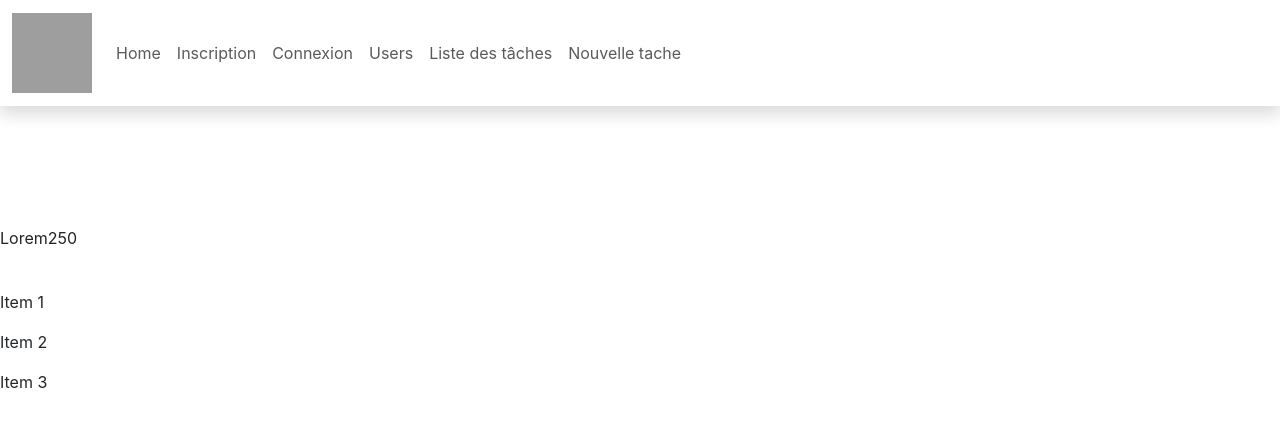
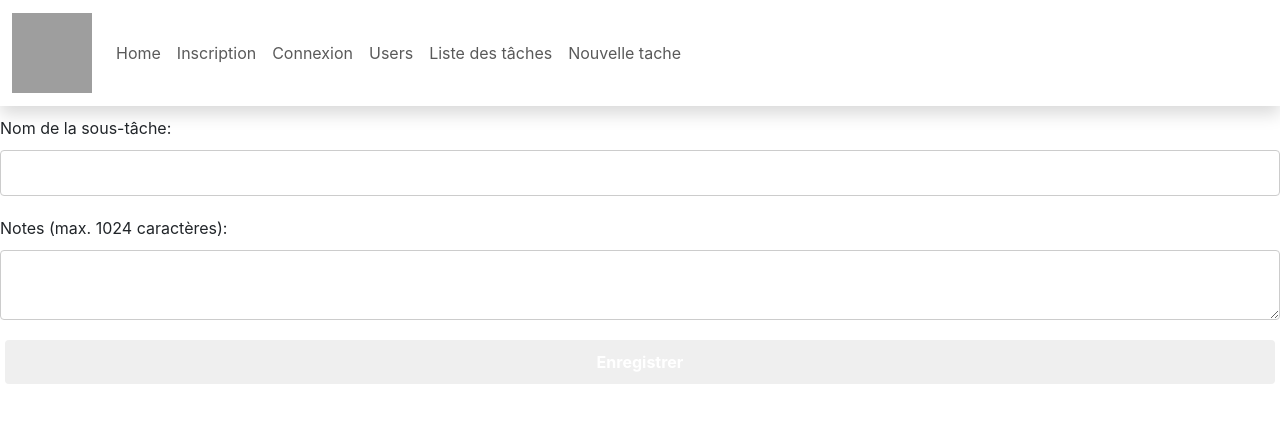
Before and after one commit to HeyTiainnes/tkc, a React (Create React App) app: page /NewCheckList in a window 1280 px wide. Shown: the top 426 px of the page. Built offline with nearby package versions, Linux system fonts and the light colour scheme; grey boxes are pictures that could not be loaded.

Commit message:
new CLI ss tskID

```diff
--- a/src/pages/NewCheckList.tsx
+++ b/src/pages/NewCheckList.tsx
@@ -1,22 +1,54 @@
-import React from "react";
+import React, { useState } from "react";
+import axios from "axios";
 
-const CheckList = () => {
-    const checkListItems = ["Item 1", "Item 2", "Item 3"];
+const NewCheckList = () => {
+    const [name, setName] = useState("");
+    const [notes, setNotes] = useState("");
+
+    const handleSubmit = async (e: React.FormEvent) => {
+        e.preventDefault();
+
+        try {
+            // Envoyer les données à la base de données via Axios
+            const response = await axios.post("http://localhost:3000/checkListItems", {
+                name,
+                notes,
+            });
+
+            // Réinitialiser les champs du formulaire après l'enregistrement réussi
+            setName("");
+            setNotes("");
+
+            // Traiter la réponse ou effectuer d'autres actions nécessaires
+            console.log(response.data);
+        } catch (error) {
+            // Gérer les erreurs de manière appropriée
+            console.error(error);
+        }
+    };
 
     return (
         <div>
-            <br />
-            <br />
-            <br />
-            <br />
-            <br />
-            <p>Lorem250</p>
-            <br />
-            {checkListItems.map((item, index) => (
-                <p key={index}>{item}</p>
-            ))}
+            <form onSubmit={handleSubmit}>
+                <label htmlFor="name">Nom de la sous-tâche:</label>
+                <input
+                    type="text"
+                    id="name"
+                    value={name}
+                    onChange={(e) => setName(e.target.value)}
+                />
+
+                <label htmlFor="notes">Notes (max. 1024 caractères):</label>
+                <textarea
+                    id="notes"
+                    value={notes}
+                    onChange={(e) => setNotes(e.target.value)}
+                />
+
+                <button type="submit">Enregistrer</button>
+            </form>
         </div>
     );
 };
 
-export default CheckList;
+export default NewCheckList;
```
